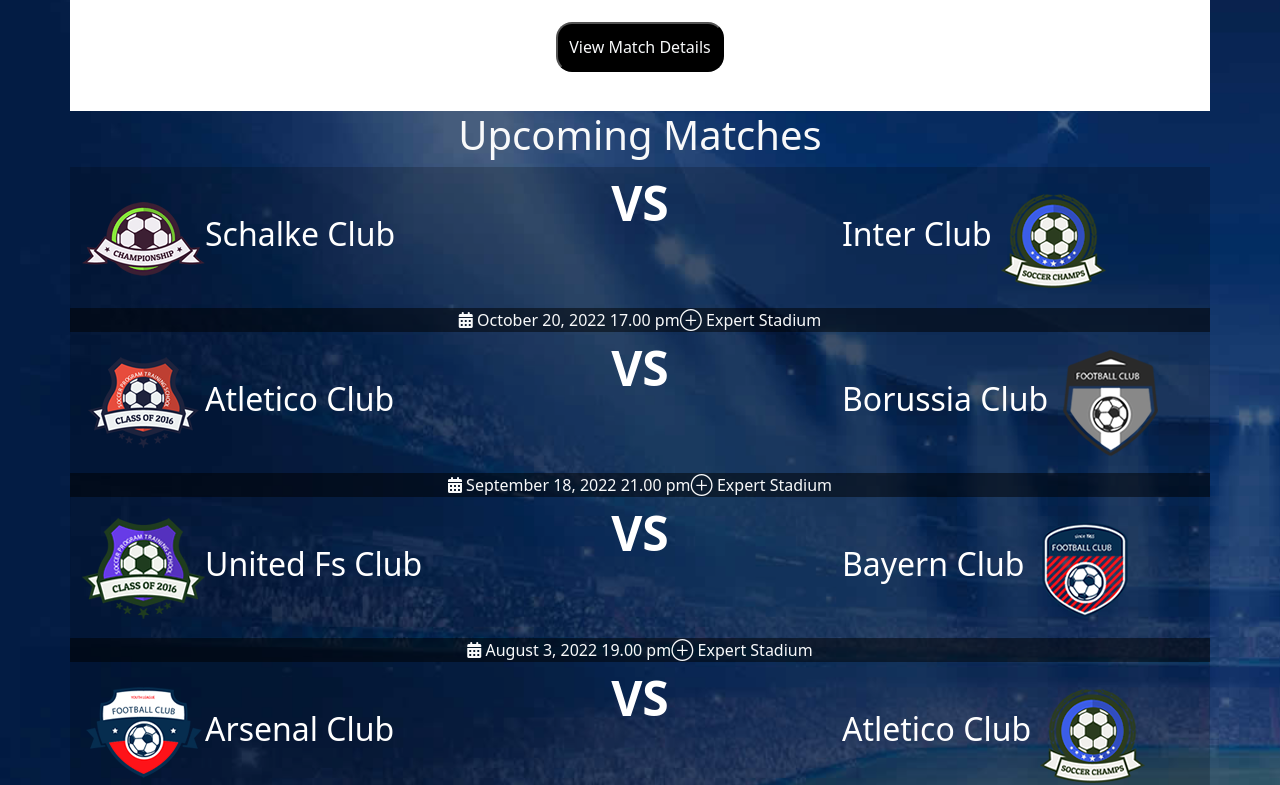
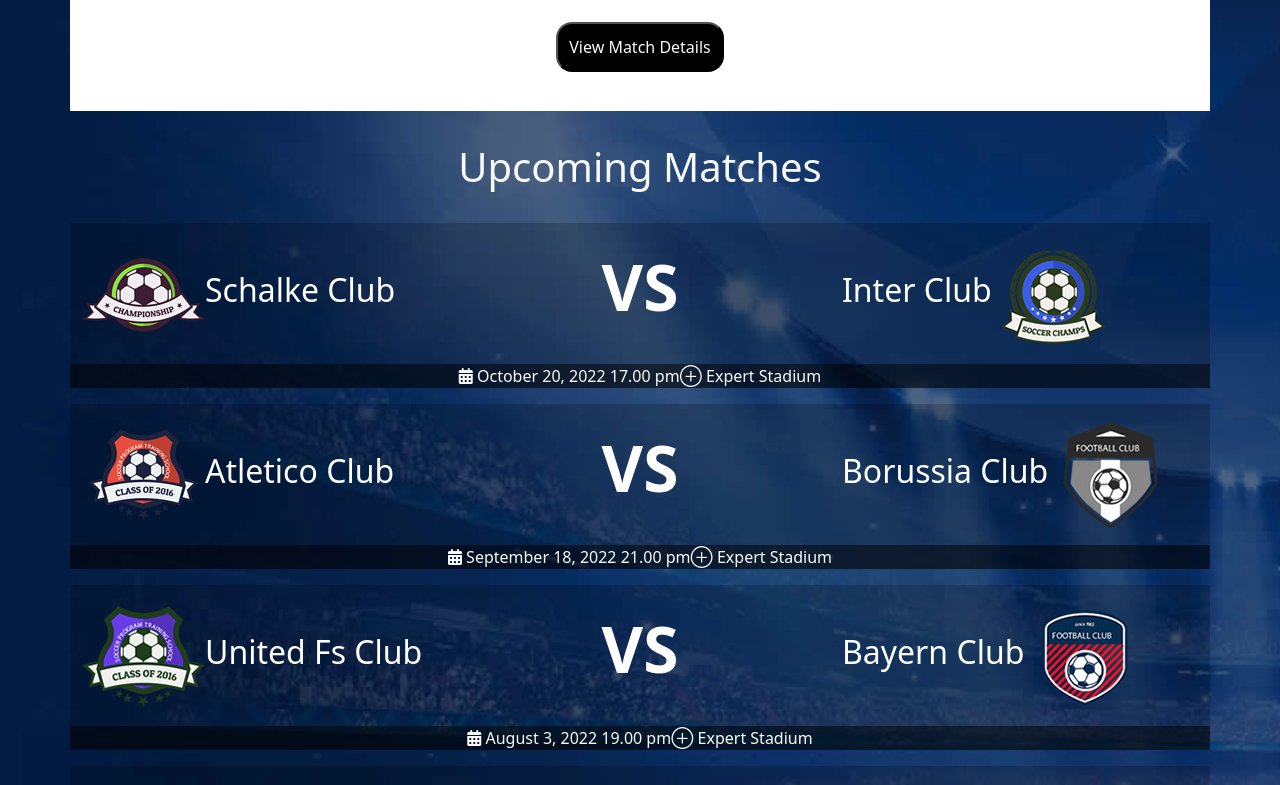
Before and after one commit to AlessioAbbati/proj-html-vuejs, a Vue app: page / in a window 1280 px wide. Shown: the part 809-1594 px from the top of the page. Built offline with nearby package versions, Linux system fonts and the light colour scheme.

Commit message:
mod style match

```diff
--- a/src/components/AppMain.vue
+++ b/src/components/AppMain.vue
@@ -253,6 +253,11 @@ export default {
 .matches {
     background-image: url('../assets/img/saha.jpg');
     background-size: cover;
+    .container {
+        h1 {
+            margin: 2rem 0;
+        }
+    }
 }
 .cards {
     background-image: url('../assets/img/player.jpg');
--- a/src/components/AppMatches.vue
+++ b/src/components/AppMatches.vue
@@ -41,6 +41,7 @@ export default {
 <style lang="scss" scoped>
 .row {
   background-color: rgba($color: #000000, $alpha: 0.2);
+  margin-bottom: 1rem;
   div {
     .content {
 
@@ -49,7 +50,8 @@ export default {
       color: white;
       }
       span {
-      font-size: 3rem;
+      margin-top: 1rem;
+      font-size: 4rem;
       color: white;
       font-weight: 700;
       }
@@ -60,19 +62,3 @@ export default {
   }
 }
 </style>
-
-<!-- <div class="container">
-      <div class="row">
-        <div class="col-sm d-flex align-items-center">
-          <h2>Instanbul Sports</h2>
-          <img src="../assets/img/club-1.png" alt="">
-        </div>
-        <div class="col-sm d-flex align-items-center justify-content-center">
-          <p>VS</p>
-        </div>
-        <div class="col-sm d-flex align-items-center">
-          <img src="../assets/img/club-2.png" alt="">
-          <h2>United Fs Club</h2>
-        </div>
-      </div>
-    </div> -->
```
